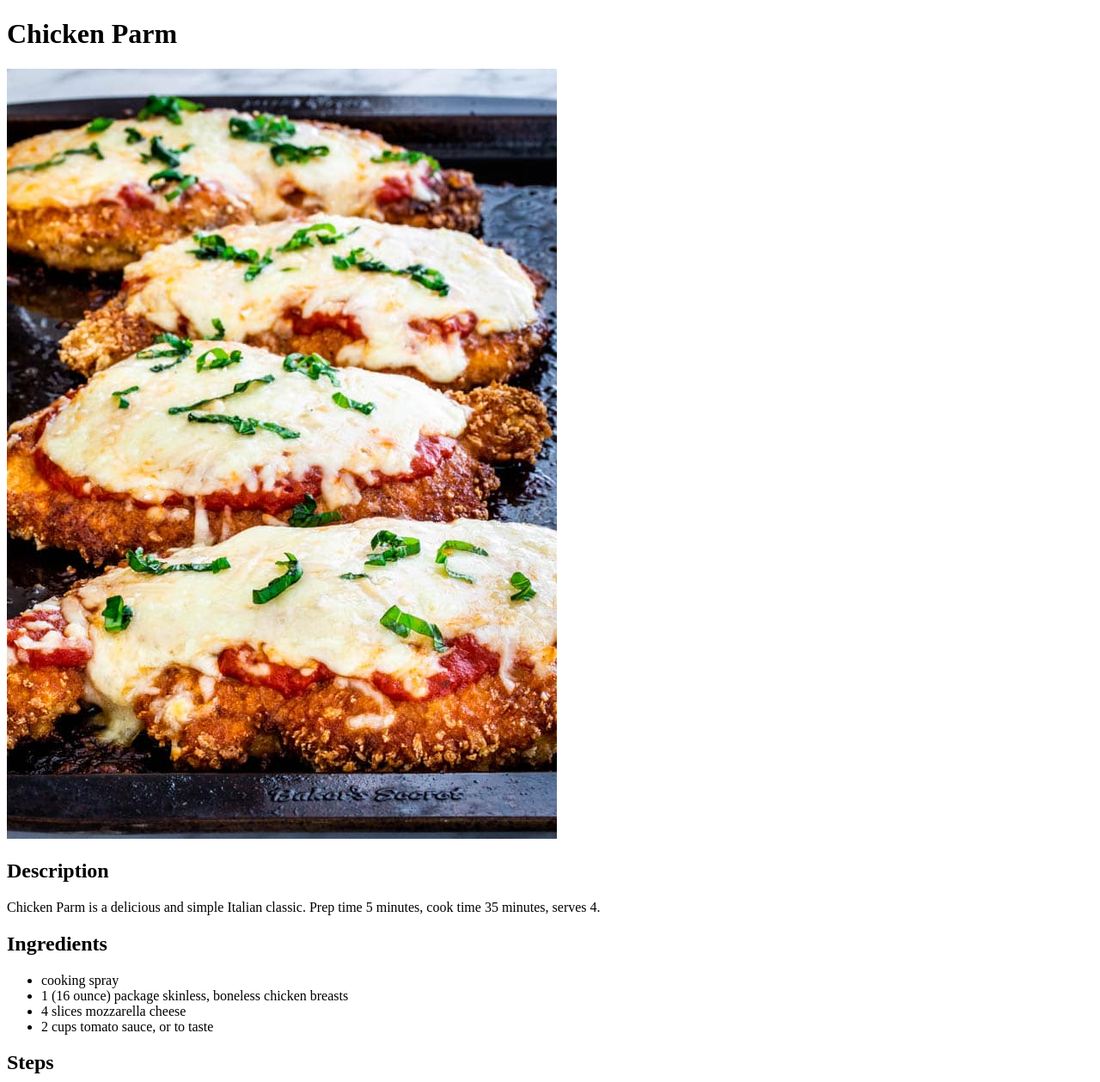
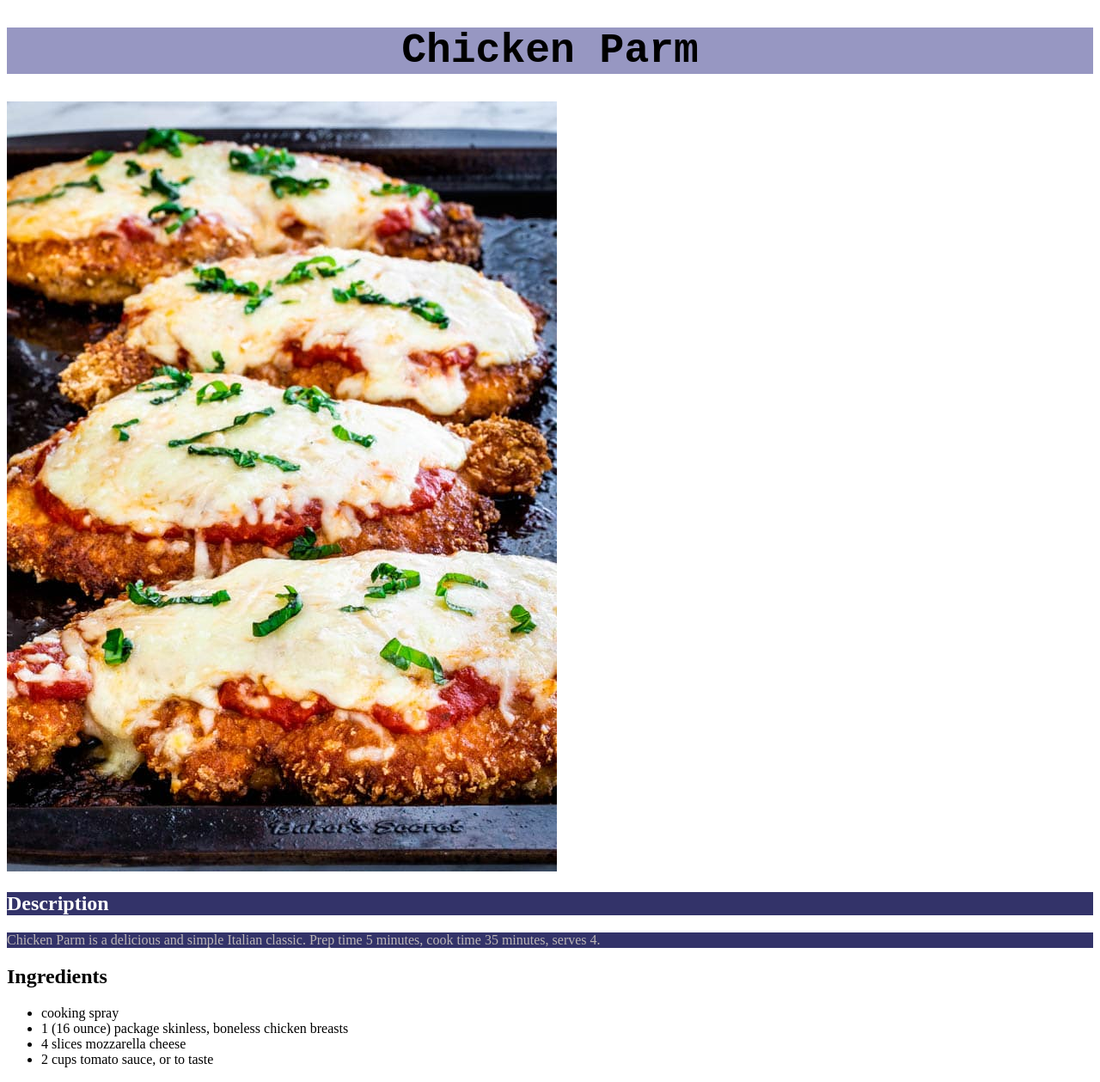
Before and after one commit to mcdestefano/odin-recipes, a plain HTML site: page recipes/chicken-parm.html in a window 1280 px wide. Shown: the top 1259 px of the page at 86% size. Drawn offline with Linux system fonts and the light colour scheme.

Commit message:
Add CSS styling to main and recipe pages

```diff
--- a/recipes/chicken-parm.html
+++ b/recipes/chicken-parm.html
@@ -2,14 +2,15 @@
 <html lang="en">
     <head>
         <meta charset="utf-8">
+        <link rel="stylesheet" href="../style.css">
         <title>Chicken Parm</title>
     </head>
     <body>
         <h1>Chicken Parm</h1>
         <img src="../images/chicken-parm.jpg" alt="Serving of chicken parm on a plate">
-        <h2>Description</h2>
+        <h2 class="description">Description</h2>
         <!-- Description and recipe taken from allrecipes.com -->
-        <p>Chicken Parm is a delicious and simple Italian classic.
+        <p class="desc">Chicken Parm is a delicious and simple Italian classic.
             Prep time 5 minutes, cook time 35 minutes, serves 4.</p>
         <h2>Ingredients</h2>
         <ul>
--- /dev/null
+++ b/style.css
@@ -0,0 +1,30 @@
+/* Makes titles more prominent */
+h1 {
+    background-color: rgb(151, 151, 194);
+    text-align: center;
+    font-family: "Courier New", monospace;
+    font-size: 48px;
+}
+
+/* Makes list of steps have a background */
+ol li {
+    background-color: rgb(201, 189, 189);
+}
+
+/* Hightlights description*/
+.description,
+.desc {
+    background-color: rgb(51, 51, 105);
+}
+
+
+/* Boldens description heading */
+.description {
+    color: white;
+    font-weight: bold;
+}
+
+/* Makes content of description gray*/
+.desc {
+    color: rgb(187, 182, 182);
+}
```
Also changed, not shown: index.html (+1 -0 lines), recipes/flourless-chocolate-cake.html (+3 -2 lines), recipes/shepherds-pie.html (+3 -2 lines).
